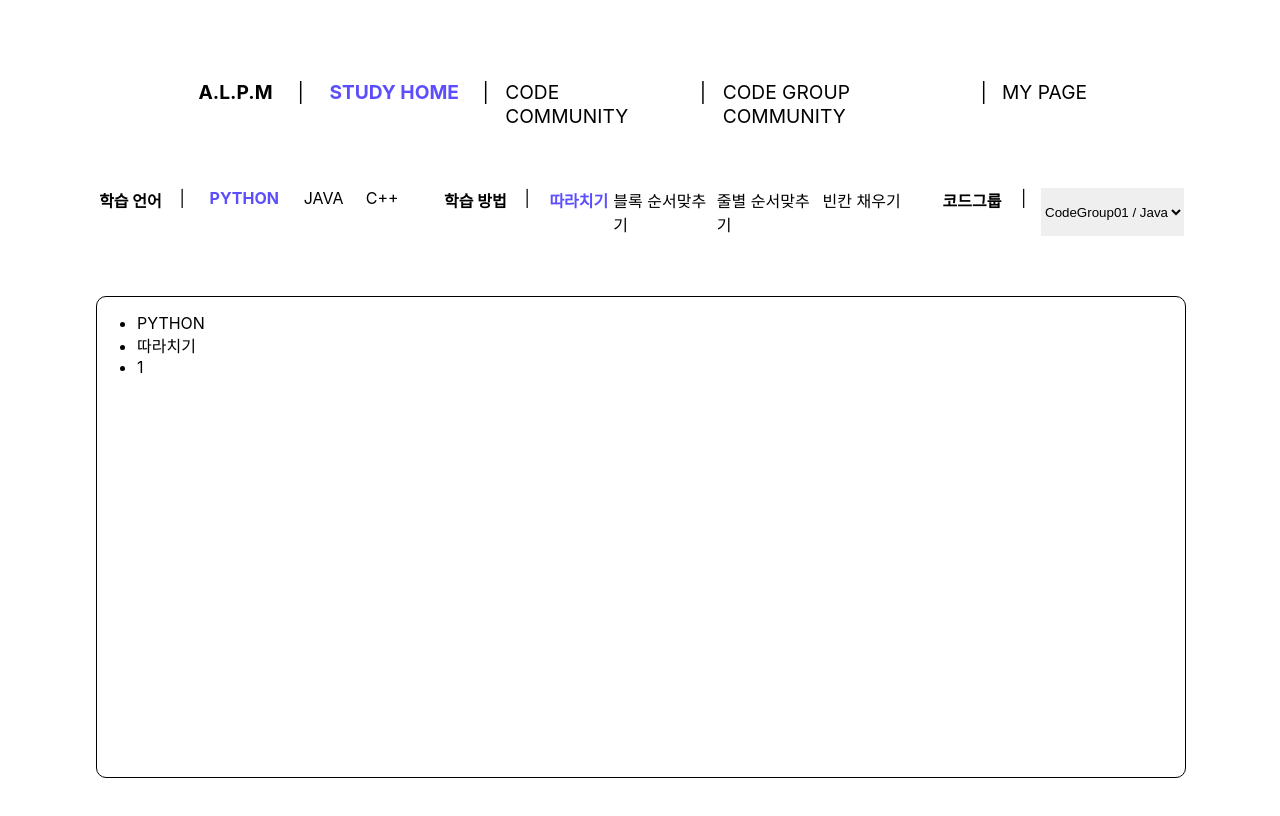
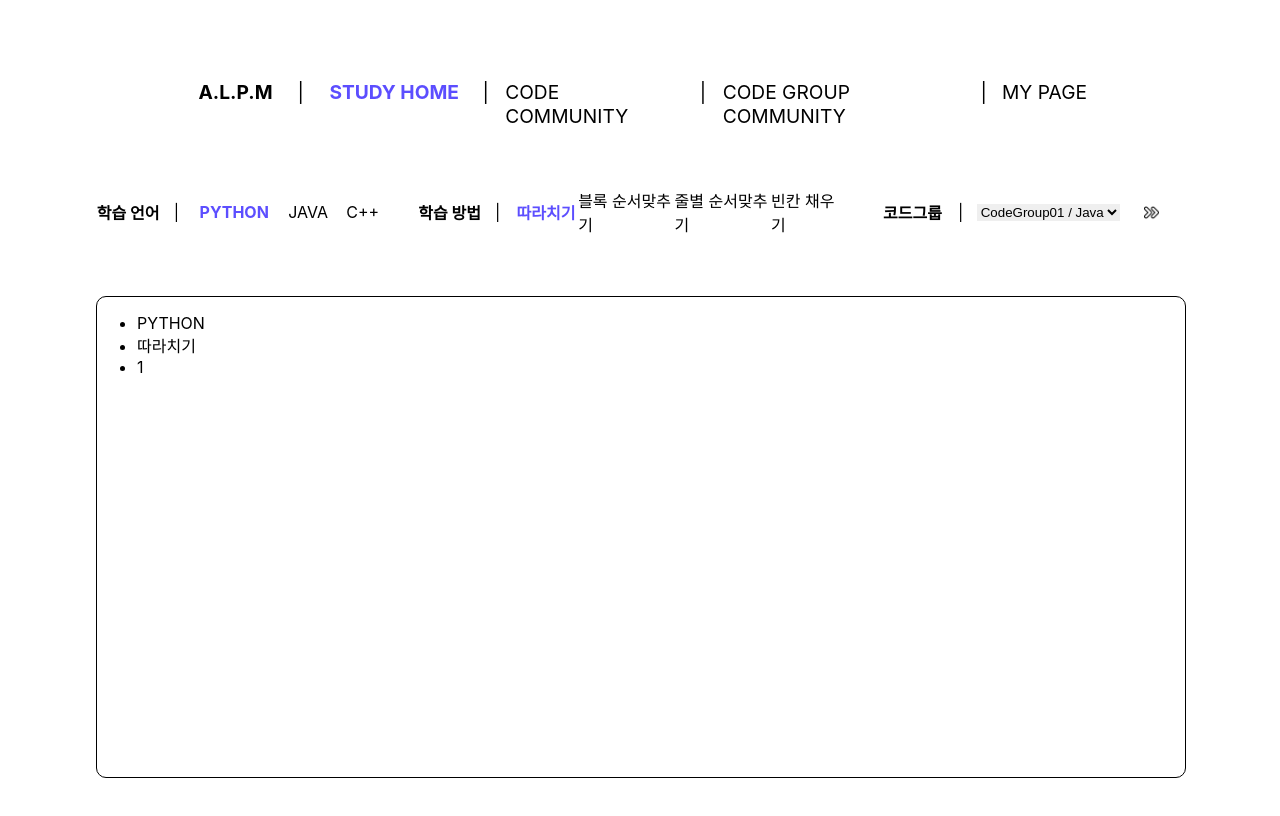
Before and after one commit to AL-PM/ALPM-web, a React (Create React App) app: page / in a window 1280 px wide. Shown: the top 816 px of the page. Built offline with nearby package versions, Linux system fonts and the light colour scheme.

Commit message:
[MOD] STUDY_HOME 학습 설정 바 아이콘 추가 및 관련 CSS 수정

```diff
--- a/src/Study/StudySettingBar/StudySettingBar.css
+++ b/src/Study/StudySettingBar/StudySettingBar.css
@@ -4,8 +4,9 @@
     margin-left : 7.5vw;
     margin-right: 7.5vw;
     display: grid;
-    grid-template-columns: 1fr 0.5fr 1.3fr 1fr 0.7fr 0.5fr 1fr 0.5fr 1fr 1.5fr 1.5fr 1.2fr 0.5fr 1fr 0.5fr 1.5fr ;
+    grid-template-columns: 1fr 0.5fr 1.3fr 1fr 0.7fr 0.5fr 1fr 0.5fr 1fr 1.5fr 1.5fr 1.2fr 0.5fr 1fr 0.5fr 1.5fr 1fr;
     justify-items: center;
+    align-items: center;
     font-size: medium;
 }
 
@@ -16,3 +17,7 @@
 #CodeGroupSetting{
     border: 0px;
 }
+
+#ProblemSettingIcon{
+    height: 15px;
+}
--- a/src/Study/StudySettingBar/StudySettingBar.jsx
+++ b/src/Study/StudySettingBar/StudySettingBar.jsx
@@ -1,5 +1,6 @@
 import React from "react";
 import './StudySettingBar.css';
+import ProblemSettingIcon from "./img/SearchIcon.png";
 
 function StudySettingBar({language, setlanguage, method, setmethod, codegroup, setcodegroup, codegrouplist}){
     return(
@@ -24,6 +25,7 @@ function StudySettingBar({language, setlanguage, method, setmethod, codegroup, s
                 <option value={codegrouptag.id}> {codegrouptag.name} / {codegrouptag.language} </option>
                 )}
             </select>
+            <img id = "ProblemSettingIcon" onClick={console.log({language, method, codegroup})} src={ProblemSettingIcon} alt="ProblemSettingIcon"></img>
         </div>
     )
 }
```
